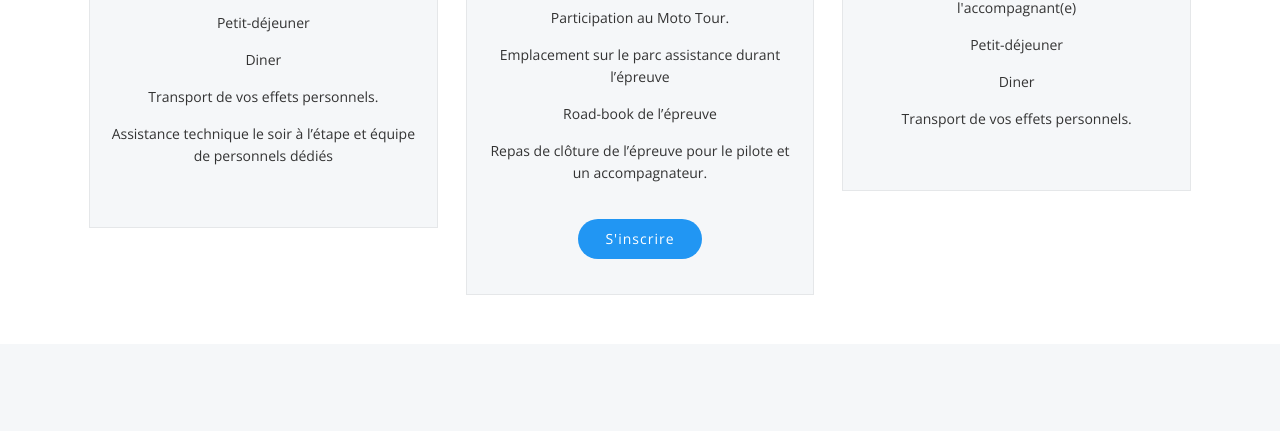
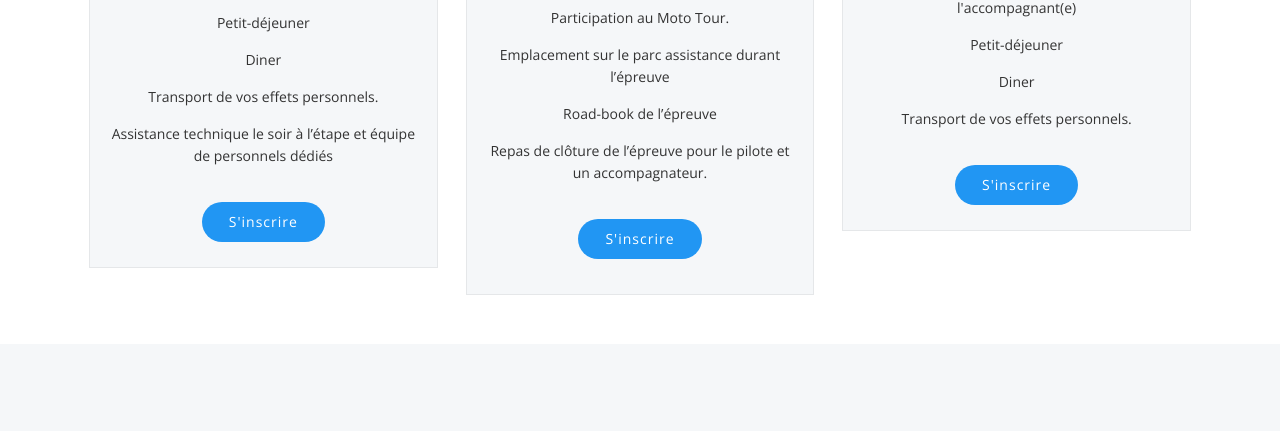
Before and after one commit to evoxmusic/nousmotards-mototour, a plain HTML site: page index.html in a window 1280 px wide. Shown: the part 3385-3816 px from the top of the page. Drawn offline with nearby package versions, Linux system fonts and the light colour scheme; files whose address does not match are found by name.

Commit message:
Add button

```diff
--- a/index.html
+++ b/index.html
@@ -380,6 +380,7 @@
                                         Assistance technique le soir à l’étape et équipe de personnels dédiés
                                     </li>
                                 </ul>
+                                <a type="button" class="button button-rounded" href="http://nms.bike/3XzWWp" target="_blank">S'inscrire</a>
                             </div>
                         </div>
 
@@ -446,6 +447,7 @@
                                         Transport de vos effets personnels.
                                     </li>
                                 </ul>
+                                <a type="button" class="button button-rounded" href="http://nms.bike/3XzWWp" target="_blank">S'inscrire</a>
                             </div>
                         </div>
 
```
